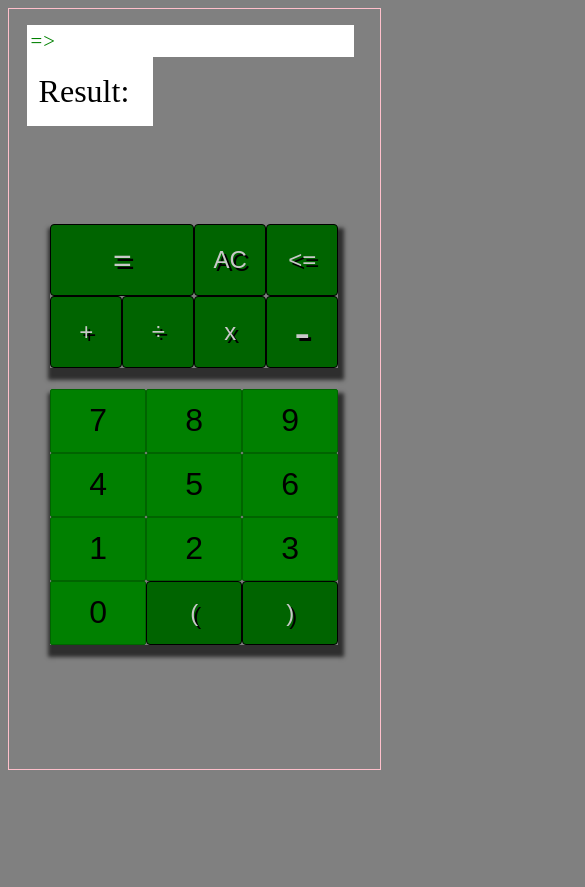
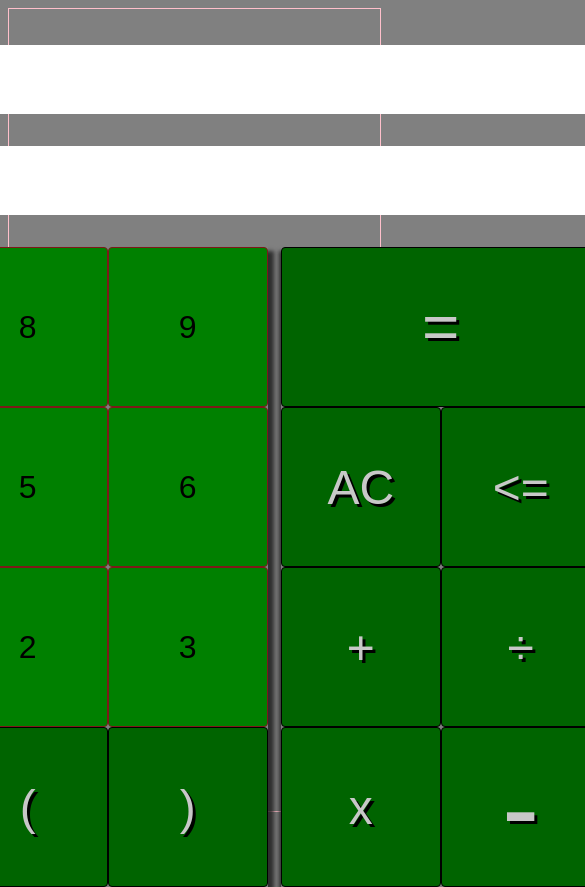
Before and after one commit to mshwarzberg/Calculator, a React (Create React App) app: page / in a window 390 px wide. Shown: the whole page, 585 px wide, since content can reach past the window. Before the commit the page ends 844 px from the top, so only its background shows below. Built offline with nearby package versions, Linux system fonts and the light colour scheme.

Commit message:
commented out css mobile

```diff
--- a/src/App.js
+++ b/src/App.js
@@ -192,7 +192,7 @@ function App() {
           </button>
         </div>
 
-        <div className="symbolsboard">
+        <div className="symbolboard">
             <button onClick={() =>
               calculateStuff()
             }
--- a/src/css/boards.css
+++ b/src/css/boards.css
@@ -19,7 +19,7 @@
     flex-direction: row;
 }
 
-.symbolsboard {
+.symbolboard {
     display: grid;
     grid-template-columns: auto auto;
     box-shadow: 2px 8px 4px 4px rgba(25,25,25,0.8);
--- a/src/css/mobile.css
+++ b/src/css/mobile.css
@@ -1,4 +1,4 @@
-@media screen and (max-width: 800px) {
+/* @media screen and (max-width: 800px) {
     @keyframes mobileButtonScale {
         0% {
             transform: scale(1);
@@ -22,32 +22,17 @@
       display: none;
     }
 
-    .showval {
+    .calculator > .showval {
       position: absolute;
-      top: 1rem;
-      left: 1.1rem;
-      margin: auto;
-      justify-content: center;
-    }
-
-    .inputval {
-      position: fixed;
-      padding: 4px !important;
-      font-size: 1.3rem !important;
-      width: 82vw;
-      overflow: auto;
-      text-overflow: ellipsis;
-    }
-
-    .outputval {
-      margin-top: 1rem;
-      position: relative;
+      top: 0;
+      left: 5%;
+      width: 90%;
     }
 
     .boards {
       position: relative;
       justify-content: center;
-      margin: auto;
+      margin-bottom: 0;
     }
 
     .numberboard {
@@ -58,7 +43,7 @@
       grid-template-columns: auto auto auto;
     }
 
-    .symbolsboard {
+    .symbolboard {
       display: grid;
       grid-template-columns: auto auto auto auto;
       position: absolute;
@@ -99,4 +84,4 @@
         font-size: 2.1rem;
         animation: 200ms ease mobileButtonScale;
     }
-}
+} */
--- a/src/index.js
+++ b/src/index.js
@@ -6,7 +6,4 @@ import './css/mobile.css';
 import './css/inputoutput.css';
 import App from './App';
 
-ReactDOM.render(
-    <App />,
-  document.getElementById('root')
-);
+ReactDOM.render(<App />, document.getElementById('root'));
```
